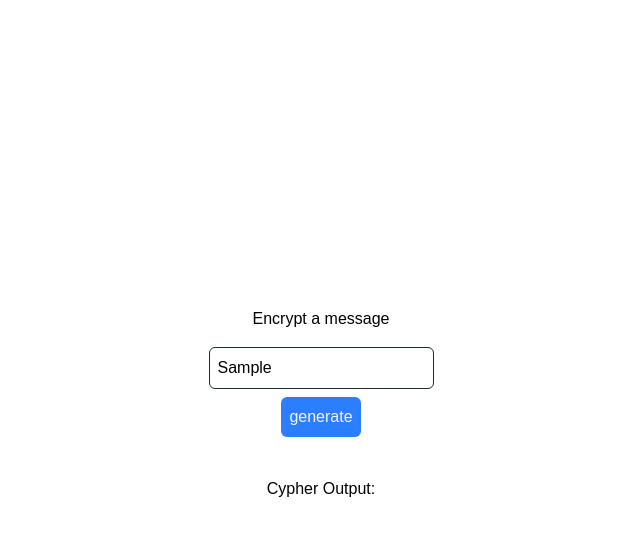
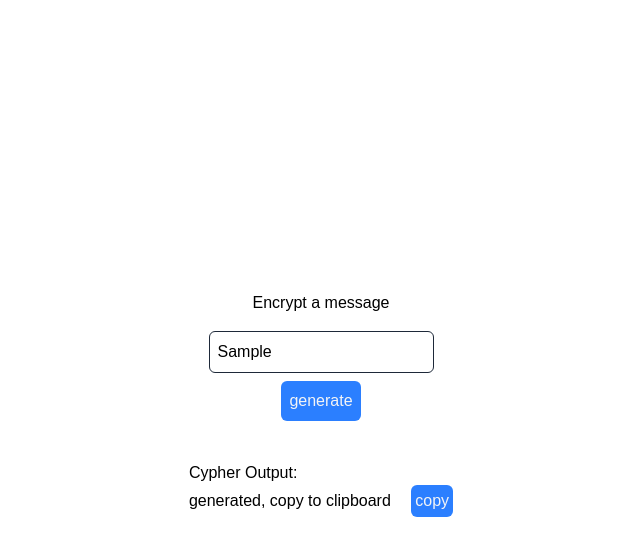
Before and after one commit to zlrkw11/cypherlink, a Next.js app: page / in a window 1280 px wide. Both pictures are taken after typing "Sample" into the empty fields and a click on the button "generate". Shown: the top 556 px of the page, without its empty margins (319-959 px from the left). Built offline with nearby package versions, Linux system fonts and the light colour scheme.

Commit message:
feat: copy to clip board button

```diff
--- a/app/page.tsx
+++ b/app/page.tsx
@@ -13,6 +13,13 @@ export default function Home() {
     const encodedMessage = btoa(JSON.stringify(result));
     setEncryptedMessage(encodedMessage);
   };
+
+  const handleCopy = () => {
+    if (!encryptedMessage) return;
+    navigator.clipboard.writeText(encryptedMessage);
+    alert("Copied to clipboard");
+  };
+
   return (
     <div className="flex flex-col h-screen items-center justify-center gap-2">
       <h1 className="m-2">Encrypt a message</h1>
@@ -31,6 +38,17 @@ export default function Home() {
       </button>
       <div className="mt-8">
         <h1>Cypher Output:</h1>
+        {encryptedMessage && (
+          <p>
+            generated, copy to clipboard{" "}
+            <button
+              onClick={handleCopy}
+              className="bg-blue-500 text-gray-100 rounded-md p-1 ml-4 cursor-pointer hover:bg-blue-300"
+            >
+              copy
+            </button>
+          </p>
+        )}
       </div>
     </div>
   );
```
